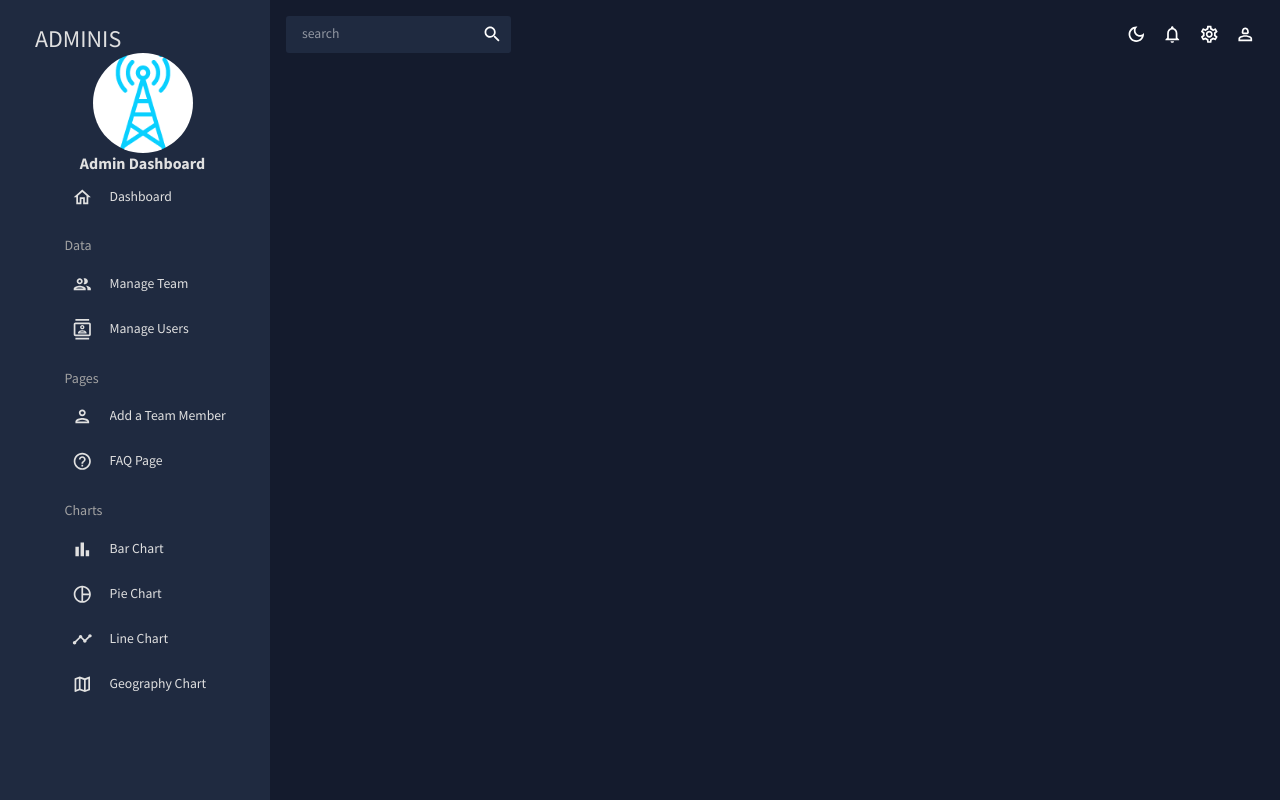
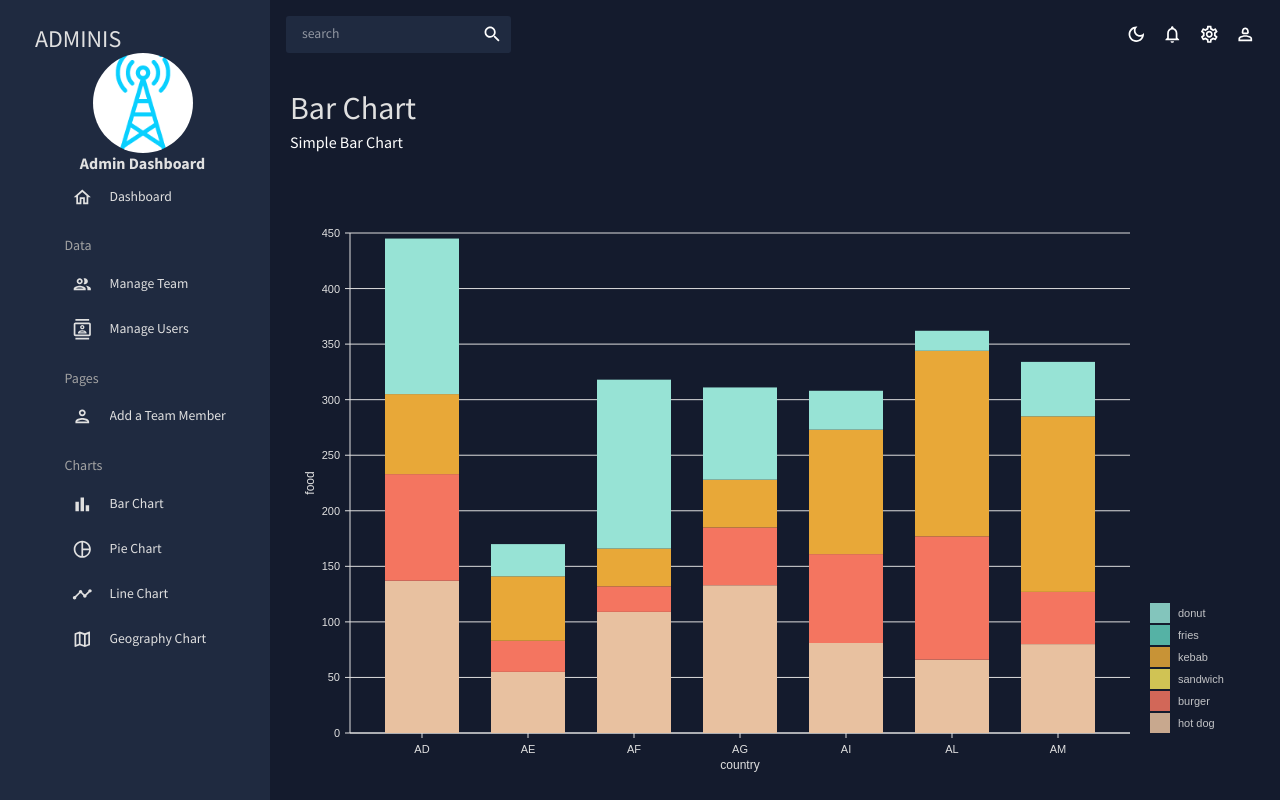
Before and after one commit to EliGuy343/semaphore-dashboard, a React (Create React App) app: page /bar in a window 1280 px wide. Built offline with nearby package versions, Linux system fonts and the light colour scheme.

Commit message:
barchart design

```diff
--- a/src/App.js
+++ b/src/App.js
@@ -7,6 +7,8 @@ import Sidebar from "./components/Sidebar";
 import Team from "./pages/Team";
 import Users from "./pages/Users";
 import Form from "./pages/Form";
+import Bar from "./pages/Bar";
+
 
 function App() {
   const [theme, colorMode] = useMode();
@@ -24,6 +26,7 @@ function App() {
               <Route path="/team" element={<Team/>}/>
               <Route path="/users" element={<Users/>}/>
               <Route path="/add/team" element={<Form/>}/>
+              <Route path="/bar" element={<Bar/>}/>
             </Routes>
           </main>
         </div>
--- /dev/null
+++ b/src/components/BarChart.jsx
@@ -0,0 +1,111 @@
+import { useTheme } from "@mui/material";
+import { ResponsiveBar } from "@nivo/bar";
+import { tokens } from "../theme";
+import { mockBarData as data } from "../data/mockdata";
+
+
+const BarChart = ({isDashboard}) => {
+  const theme = useTheme();
+  const colors = tokens(theme.palette.mode);
+
+  return (
+    <ResponsiveBar
+      data={data}
+      theme={{
+        axis: {
+          domain: {
+            line: {
+              stroke: colors.grey[100],
+            },
+          },
+          legend: {
+            text: {
+              fill: colors.grey[100],
+            },
+          },
+          ticks: {
+            line: {
+              stroke: colors.grey[100],
+              strokeWidth: 1,
+            },
+            text: {
+              fill: colors.grey[100],
+            },
+          },
+        },
+        legends: {
+          text: {
+            fill: colors.grey[100],
+          },
+        },
+      }}
+      keys={["hot dog", "burger", "sandwich", "kebab", "fries", "donut"]}
+      indexBy="country"
+      margin={{ top: 50, right: 130, bottom: 50, left: 60 }}
+      padding={0.3}
+      valueScale={{ type: "linear" }}
+      indexScale={{ type: "band", round: true }}
+      colors={{ scheme: "nivo" }}
+      borderColor={{
+        from: "color",
+        modifiers: [["darker", "1.6"]],
+      }}
+      axisTop={null}
+      axisRight={null}
+      axisBottom={{
+        tickSize: 5,
+        tickPadding: 5,
+        tickRotation: 0,
+        legend: isDashboard ? undefined : "country", // changed
+        legendPosition: "middle",
+        legendOffset: 32,
+      }}
+      axisLeft={{
+        tickSize: 5,
+        tickPadding: 5,
+        tickRotation: 0,
+        legend: isDashboard ? undefined : "food", // changed
+        legendPosition: "middle",
+        legendOffset: -40,
+      }}
+      enableLabel={false}
+      labelSkipWidth={12}
+      labelSkipHeight={12}
+      labelTextColor={{
+        from: "color",
+        modifiers: [["darker", 1.6]],
+      }}
+      legends={[
+        {
+          dataFrom: "keys",
+          anchor: "bottom-right",
+          direction: "column",
+          justify: false,
+          translateX: 120,
+          translateY: 0,
+          itemsSpacing: 2,
+          itemWidth: 100,
+          itemHeight: 20,
+          itemDirection: "left-to-right",
+          itemOpacity: 0.85,
+          symbolSize: 20,
+          effects: [
+            {
+              on: "hover",
+              style: {
+                itemOpacity: 1,
+              },
+            },
+          ],
+        },
+      ]}
+      role="application"
+      barAriaLabel={function (e) {
+        return e.id + ": " + e.formattedValue + " in country: " + e.indexValue;
+      }}
+    >
+    </ResponsiveBar>
+  )
+}
+
+export default BarChart
--- a/src/components/Sidebar.jsx
+++ b/src/components/Sidebar.jsx
@@ -150,14 +150,6 @@ const Sidebar = () => {
               selected={selected}
               setSelected={setSelected}
             />
-            <Item
-              title="FAQ Page"
-              to="/faq"
-              icon={<HelpOutlineOutlinedIcon />}
-              selected={selected}
-              setSelected={setSelected}
-            />
-
             <Typography
               variant="h6"
               color={colors.grey[300]}
--- a/src/pages/Bar.jsx
+++ b/src/pages/Bar.jsx
@@ -1,8 +1,16 @@
-import React from 'react'
+import { Box } from '@mui/material'
+import BarChart from '../components/BarChart'
+import Header from "../components/Header"
+
 
 const Bar = () => {
   return (
-    <div>Bar</div>
+    <Box m="20px">
+      <Header title="Bar Chart" subtitle="Simple Bar Chart" />
+      <Box height="75vh">
+        <BarChart />
+      </Box>
+    </Box>
   )
 }
 
```
Also changed, not shown: src/pages/FAQ.jsx (deleted, +0 -9 lines).
